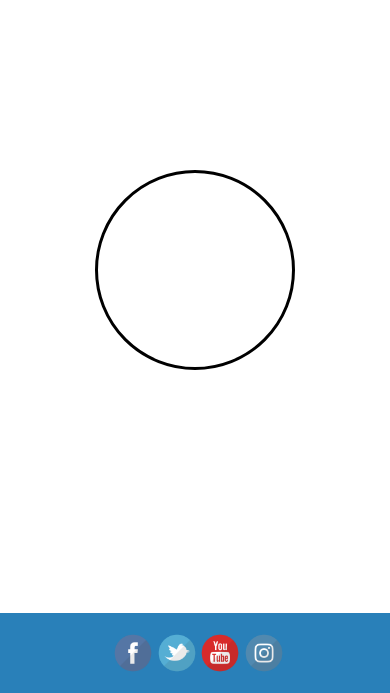
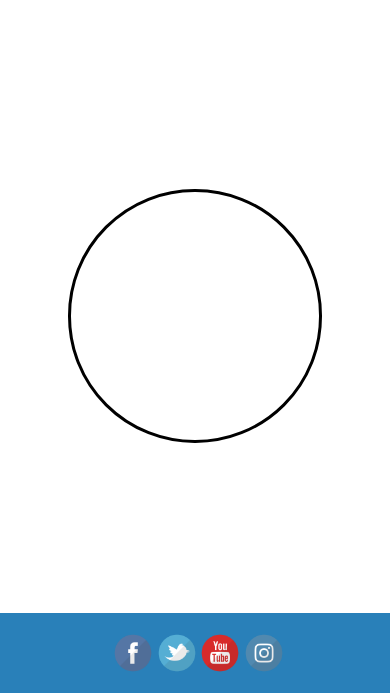
Before and after one commit to kSinghParth/MozillaWebMakerParty, a Flask app: page / in a window 390 px wide. Shown: the part 151-844 px from the top of the page. Run offline with Flask 2, Linux system fonts and the light colour scheme; some libraries are stand-ins or nearby versions.

Commit message:
Responsive Containers

```diff
--- a/app/templates/static/css/Styling.css
+++ b/app/templates/static/css/Styling.css
@@ -110,44 +110,47 @@ div.insidethird {
 .circle-big {
 position: relative;
 margin: auto;
-top: 27%;
-  width: 200px;
-  height: 200px;
-  -moz-border-radius: 100px;
-  -webkit-border-radius: 100px;
-  border-radius: 100px;
+top: 30%;
+  width: 30vh;
+  height: 30vh;
+  -moz-border-radius: 15vh;
+  -webkit-border-radius: 15vh;
+  border-radius: 15vh;
 	border: solid;
   border-color: black;
+	transition: all .5s ease-in-out
 }
 .circle-big:hover {
-	transition: all .2s ease-in-out;
+	transition: all .5s ease-in-out;
 	transform: scale(2);
 }
 .circle-medium {
-  width: 100px;
-  height: 100px;
-  -moz-border-radius: 50px;
-  -webkit-border-radius: 50px;
-  border-radius: 50px;
+  width: 15vh;
+  height: 15vh;
+  -moz-border-radius: 7.5vh;
+  -webkit-border-radius: 7.5vh;
+  border-radius: 7.5vh;
 	border: solid;
   border-color: black;
+	transition: all .5s ease-in-out
 }
 .circle-medium:hover {
-	transition: all .2s ease-in-out;
+	transition: all .5s ease-in-out;
 	transform: scale(2);
 }
 
 .circle-small {
-  width: 50px;
-  height: 50px;
-  -moz-border-radius: 25px;
-  -webkit-border-radius: 25px;
-  border-radius: 25px;
+  width: 7.5vh;
+  height: 7.5vh;
+  -moz-border-radius: 3.8vh;
+  -webkit-border-radius: 3.8vh;
+  border-radius: 3.8vh;
 	border:solid;
   border-color: black;
+	transition: all .5s ease-in-out
 }
 .circle-small:hover {
-	transition: all .2s ease-in-out;
+	transition: all .5s ease-in-out;
 	transform: scale(2);
 }
 .dp{
```
Also changed, not shown: app/templates/index.html (line endings or trailing spaces).
